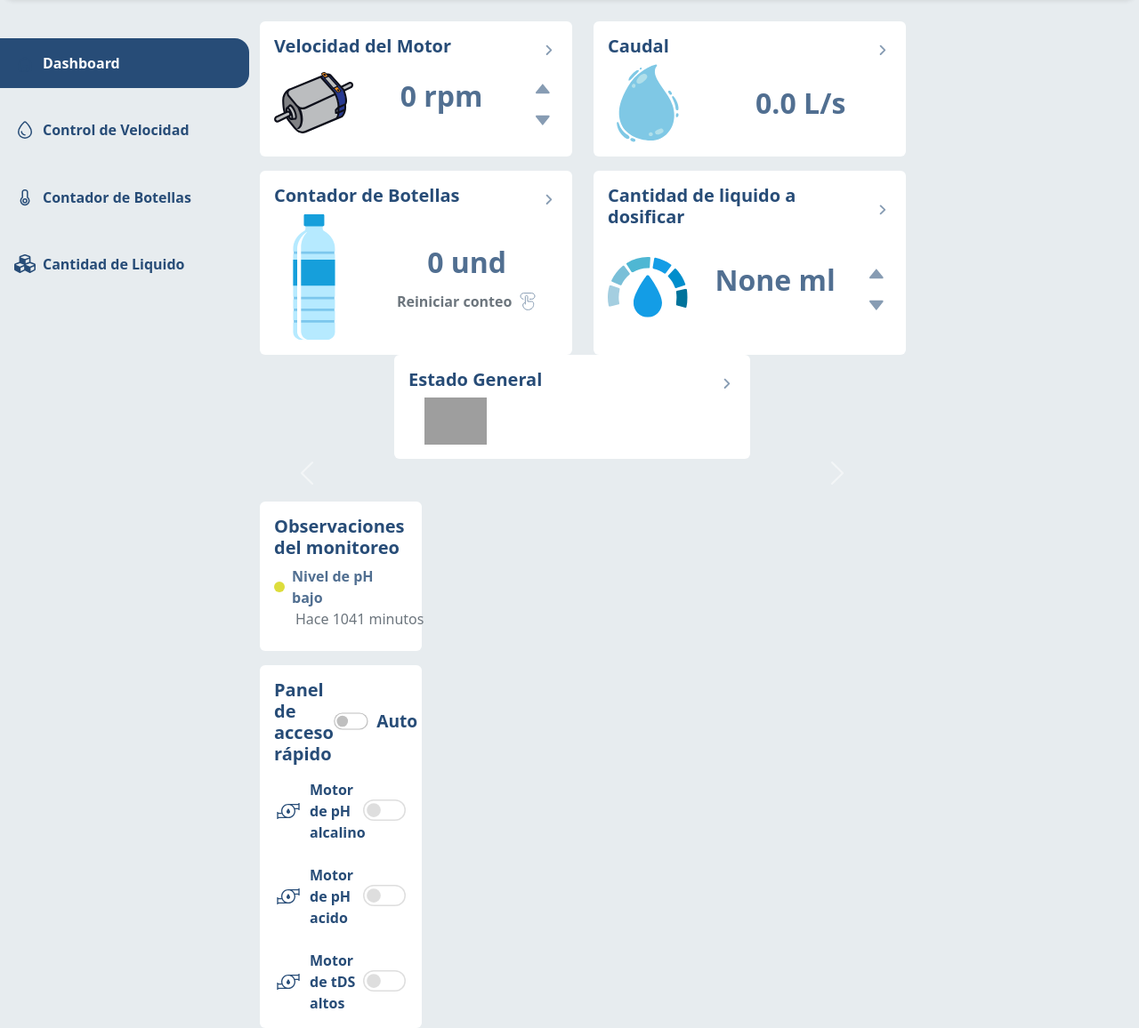
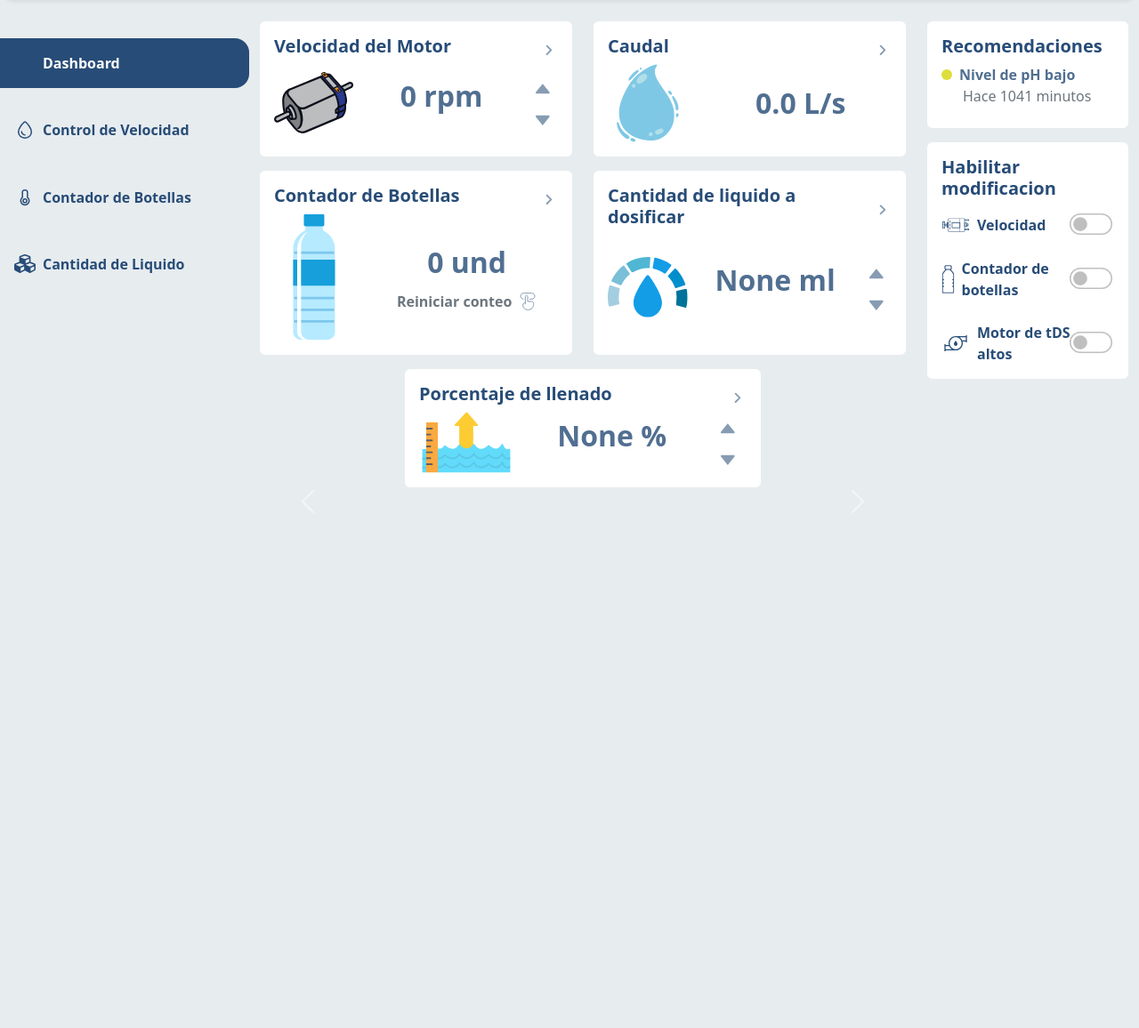
Before and after one commit to ferjovel06/DashboardProyectoFinalInstrumentacion, a Django app: page / in a window 1280 px wide. Shown: the part 72-1228 px from the top of the page at 89% size. After the commit the page ends 620 px from the top, so only its background shows below. Run offline with Django 5.2, Linux system fonts and the light colour scheme; data comes from the database, SQL or seed files in the repository; data that the repository does not hold is empty; grey boxes are pictures that could not be loaded.

Commit message:
Continuar front del dashboard

```diff
--- a/templates/dashboard.html
+++ b/templates/dashboard.html
@@ -187,6 +187,7 @@
                                     </div>
                                 </div>
                             </div>
+                        </div>
                         <!-- Columna unica de la tercera fila -->
                             <div class="row mb-3">
                                 <div class="col-md-12 d-flex justify-content-center">
@@ -194,7 +195,7 @@
                                         <div class="card-body h-100 d-flex flex-column">
                                             <div class="d-flex align-items-center justify-content-between">
                                                 <h5 class="dashboard-card-title fw-bold">
-                                                Estado General
+                                                    Porcentaje de llenado
                                                 </h5>
                                                 <img
                                                     src="{% static 'assets/more-arrow.svg' %}"
@@ -204,24 +205,43 @@
                                                 />
                                             </div>
                                             <div class="row flex-grow-1 align-items-center">
-                                            <div class="col-4 d-flex justify-content-center align-items-center">
+                                                <div class="col-md-4 d-flex justify-content-center align-items-center">
                                                     <img
-                                                    src="{% static 'assets/estado-general.svg' %}"
-                                                    alt="Estado General Icon"
+                                                        src="{% static 'assets/llenado.svg' %}"
+                                                        alt="Porcentaje de llenado Icon"
                                                         class="img-fluid"
-                                                    width="70"
+                                                        width="100"
                                                     />
                                                 </div>
-                                            <div class="col-8 d-flex flex-column align-items-center justify-content-center">
-                                                <p class="fw-bold mb-0 text-center" id="estado_general">
-                                                    {{ estado_general }}
-                                                </p>
+                                                <div class="col-md-6 d-flex justify-content-center align-items-center">
+                                                    <p class="vel-motor-text fw-bold" id="last_cant_liquido">{{ last_cant_liquido }} %</p>
+                                                </div>
+                                                <div class="col-md-2 d-flex flex-column justify-content-center align-items-center">
+                                                    <button
+                                                        class="btn btn-sm mb-1"
+                                                        onclick="changeTemperatureUnit('up')"
+                                                    >
+                                                        <img
+                                                            src="{% static 'assets/up-arrow.svg' %}"
+                                                            alt="Up Arrow"
+                                                            width="16"
+                                                        />
+                                                    </button>
+                                                    <button
+                                                        class="btn btn-sm"
+                                                        onclick="changeTemperatureUnit('down')"
+                                                    >
+                                                        <img
+                                                            src="{% static 'assets/down-arrow.svg' %}"
+                                                            alt="Down Arrow"
+                                                            width="16"
+                                                        />
+                                                    </button>
                                                 </div>
                                             </div>
                                         </div>
                                     </div>
                                 </div>
-
                             </div>
                 <div class="row mb-3">
                     <div class="col-md-12">
@@ -295,7 +315,7 @@
                 <!-- Contenido de la columna secundaria -->
                 <div class="card border-0">
                     <div class="card-body">
-                        <h5 class="dashboard-card-title fw-bold">Observaciones del monitoreo</h5>
+                        <h5 class="dashboard-card-title fw-bold">Recomendaciones</h5>
                         <div id="observations-container">
                             {% for observation in observations %}
                                 <div class="mb-2">
@@ -319,19 +339,13 @@
                 <div class="card border-0 mt-3">
                     <div class="card-body">
                         <div class="d-flex align-items-center justify-content-between mb-3">
-                            <h5 class="dashboard-card-title fw-bold mb-0">Panel de acceso rápido</h5>
-                            <div class="form-check form-switch ms-2" style="transform: scale(1.2);">
-                                <input class="form-check-input" type="checkbox" id="auto-mode-toggle"
-                                       style="width: 2em;">
-                                <label id="auto-mode-label" class="form-check-label fw-bold dashboard-card-title"
-                                       for="auto-mode-toggle" style="font-size: 1rem;">Auto</label>
-                            </div>
+                            <h5 class="dashboard-card-title fw-bold mb-0">Habilitar modificacion</h5>
                         </div>
                         <div class="list-group">
                             <div class="d-flex align-items-center justify-content-between mb-4">
                                 <div class="d-flex align-items-center">
-                                    <img src="{% static 'assets/motores.svg' %}" alt="Motor 1" width="32" class="me-2"/>
-                                    <span class="fw-bold dashboard-card-title">Motor de pH alcalino</span>
+                                    <img src="{% static 'assets/control-motor.svg' %}" alt="Motor" width="32" class="me-2"/>
+                                    <span class="fw-bold dashboard-card-title">Velocidad</span>
                                 </div>
                                 <div class="form-check form-switch" style="transform: scale(1.5);">
                                     <input class="form-check-input" type="checkbox" id="motor-ph-alcalino-toggle"
@@ -341,8 +355,8 @@
                             </div>
                             <div class="d-flex align-items-center justify-content-between mb-4">
                                 <div class="d-flex align-items-center">
-                                    <img src="{% static 'assets/motores.svg' %}" alt="Motor 2" width="32" class="me-2"/>
-                                    <span class="fw-bold dashboard-card-title">Motor de pH acido</span>
+                                    <img src="{% static 'assets/control-botellas.svg' %}" alt="Botella" height="32" class="me-2"/>
+                                    <span class="fw-bold dashboard-card-title">Contador de botellas</span>
                                 </div>
                                 <div class="form-check form-switch" style="transform: scale(1.5);">
                                     <input class="form-check-input" id="motor-ph-acido-toggle" type="checkbox"
```
Also changed, not shown: static/assets/control-botellas.svg (added), static/assets/control-motor.svg (added), static/assets/llenado.svg (added), 3 other files. Lines whose indentation alone changed are shown as unchanged.
